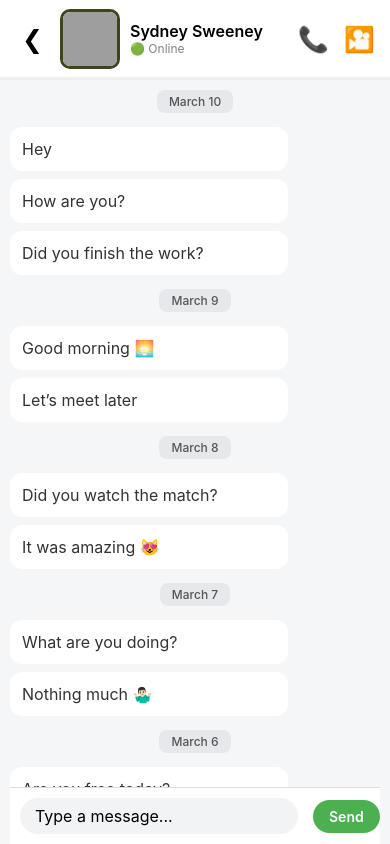
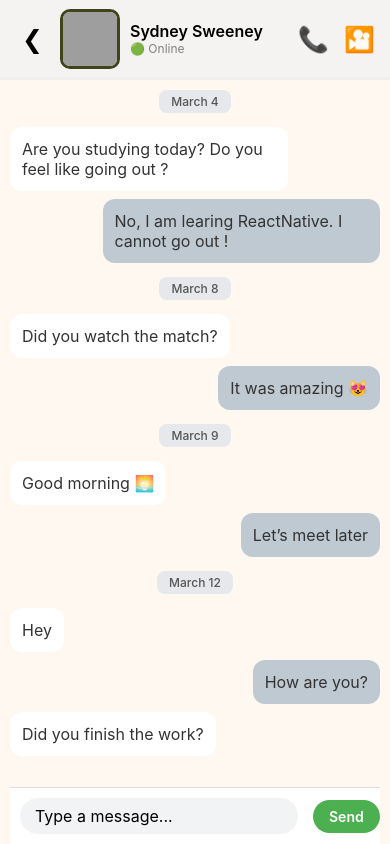
Before and after one commit to yashrajsinh/ChatApp, a React Native app: screen / in a window 390 px wide. Built offline with nearby package versions, Linux system fonts and the light colour scheme; grey boxes are pictures that could not be loaded.

Commit message:
Bubbles Separated
- Both bubbles are separated, and app works fine.

```diff
--- a/src/components/ChatView/ChatView.tsx
+++ b/src/components/ChatView/ChatView.tsx
@@ -11,11 +11,15 @@ export default function ChatView() {
 
   function addMessage(text: string) {
     const newMessage = {
-      title: 'March 12',
-      data: [text],
+      text: text,
+      sender: 'me',
     };
-    //Concate into the array
-    setMessage([...message, newMessage]);
+
+    const updatedSections = [...message];
+
+    updatedSections[0].data = [...updatedSections[0].data, newMessage];
+
+    setMessage(updatedSections);
   }
   return (
     <View style={styles.container}>
@@ -26,11 +30,16 @@ export default function ChatView() {
             <Text style={styles.headerText}>{section.title}</Text>
           </View>
         )}
-        sections={message} //useState here
-        keyExtractor={item => item}
+        sections={[...message].reverse()} //useState here
+        keyExtractor={(item, index) => index.toString()}
         renderItem={({ item }) => (
-          <View style={styles.messageBox}>
-            <Text style={styles.messageText}>{item}</Text>
+          <View
+            style={[
+              styles.messageBox,
+              item.sender === 'me' ? styles.myMessage : styles.botMessage,
+            ]}
+          >
+            <Text style={styles.messageText}>{item.text}</Text>
           </View>
         )}
       />
@@ -42,7 +51,7 @@ export default function ChatView() {
 const styles = StyleSheet.create({
   container: {
     flex: 1,
-    backgroundColor: '#F4F6F8',
+    backgroundColor: '#FFF8F0',
     paddingHorizontal: 10,
   },
 
@@ -74,4 +83,13 @@ const styles = StyleSheet.create({
     fontSize: 16,
     color: '#333',
   },
+  myMessage: {
+    alignSelf: 'flex-end',
+    backgroundColor: '#BFC9D1',
+  },
+
+  botMessage: {
+    alignSelf: 'flex-start',
+    backgroundColor: '#FFFFFF',
+  },
 });
--- a/src/components/Header/Header.tsx
+++ b/src/components/Header/Header.tsx
@@ -56,7 +56,7 @@ export default Header;
 const styles = StyleSheet.create({
   container: {
     height: 80,
-    backgroundColor: '#fff',
+    backgroundColor: '#F5F2F2',
     flexDirection: 'row',
     justifyContent: 'space-between',
     alignItems: 'center',
--- a/src/data/ChatData.tsx
+++ b/src/data/ChatData.tsx
@@ -2,35 +2,38 @@
 
 export const CHAT_DATA = [
   {
-    title: 'March 10',
-    data: ['Hey', 'How are you?', 'Did you finish the work?'],
+    title: 'March 12',
+    data: [
+      { text: 'Hey', sender: 'bot' },
+      { text: 'How are you?', sender: 'me' },
+      { text: 'Did you finish the work?', sender: 'bot' },
+    ],
   },
   {
     title: 'March 9',
-    data: ['Good morning 🌅', 'Let’s meet later'],
+    data: [
+      { text: 'Good morning 🌅', sender: 'bot' },
+      { text: 'Let’s meet later', sender: 'me' },
+    ],
   },
   {
     title: 'March 8',
-    data: ['Did you watch the match?', 'It was amazing 😻'],
-  },
-  {
-    title: 'March 7',
-    data: ['What are you doing?', 'Nothing much 🤷🏻‍♂️'],
-  },
-  {
-    title: 'March 6',
-    data: ['Are you free today?', 'Maybe later'],
-  },
-  {
-    title: 'March 5',
-    data: ['Hello', 'Long time no see 👀'],
+    data: [
+      { text: 'Did you watch the match?', sender: 'bot' },
+      { text: 'It was amazing 😻', sender: 'me' },
+    ],
   },
   {
     title: 'March 4',
-    data: ['Let’s go for coffee ☕️', 'Sure'],
-  },
-  {
-    title: 'March 3',
-    data: ['Did you finish the assignment?', 'No, I was going to do it.'],
+    data: [
+      {
+        text: 'Are you studying today? Do you feel like going out ?',
+        sender: 'bot',
+      },
+      {
+        text: 'No, I am learing ReactNative. I cannot go out !',
+        sender: 'me',
+      },
+    ],
   },
 ];
```
